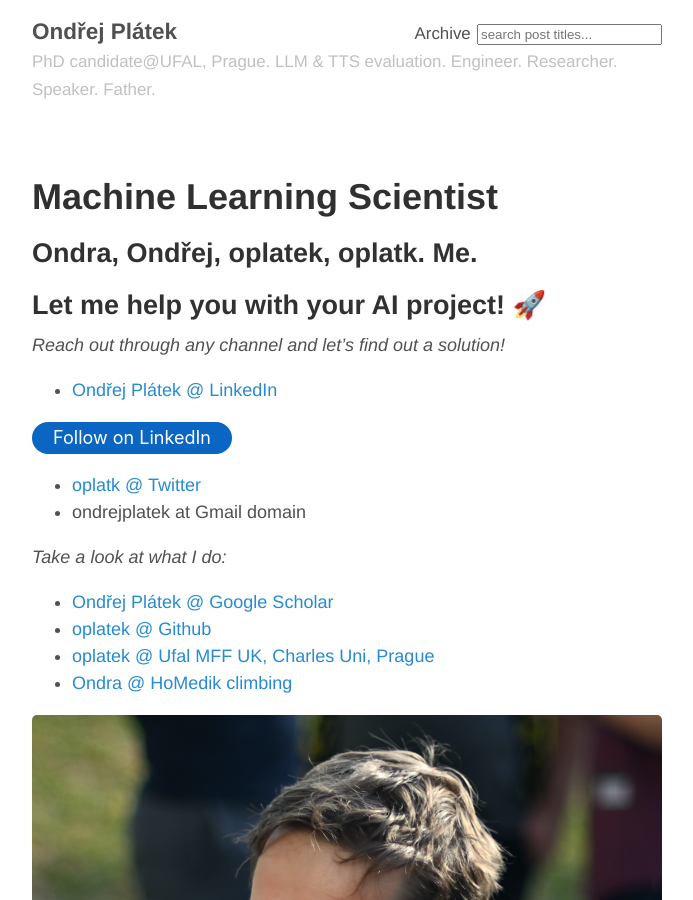
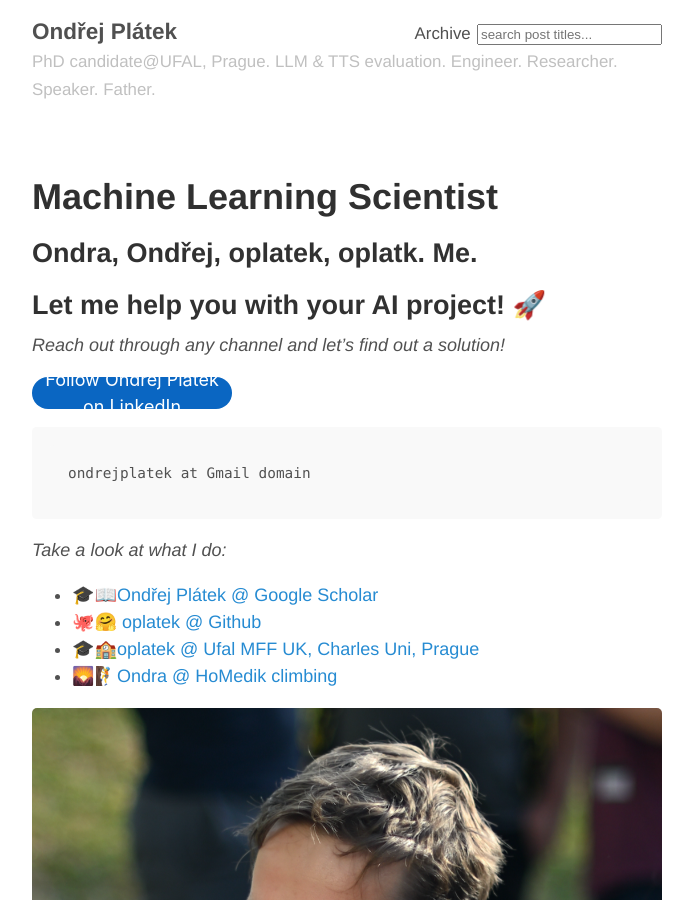
Before and after one commit to oplatek/oplatek.github.io, a Jekyll site: the page built from index.md, in a window 1280 px wide and 900 px high. Shown: the whole window, without its empty margins (293-986 px from the left). Built offline with Jekyll 4.4.1, drawn with Linux system fonts in a browser that asks for light colours.

Commit message:
emojis-and-linkedin

````diff
--- a/index.md
+++ b/index.md
@@ -9,9 +9,7 @@
 
 _Reach out through any channel and let's find out a solution!_
 
-* [Ondřej Plátek @ LinkedIn](https://cz.linkedin.com/in/ondrejplatek)
-<style>
-	.libutton {
+<style> .libutton {
 		display: flex;
 		flex-direction: column;
 		justify-content: center;
@@ -26,16 +24,17 @@
 		background-color: #0A66C2;
 		font-family: "SF Pro Text", Helvetica, sans-serif;
 	}
-</style>
-<a class="libutton" href="https://www.linkedin.com/comm/mynetwork/discovery-see-all?usecase=PEOPLE_FOLLOWS&followMember=ondrejplatek" target="_blank">Follow on LinkedIn</a>
-* [oplatk @ Twitter](https://twitter.com/oplatk)
-* ondrejplatek at Gmail domain
+</style><a class="libutton" href="https://www.linkedin.com/comm/mynetwork/discovery-see-all?usecase=PEOPLE_FOLLOWS&followMember=ondrejplatek" target="_blank">Follow Ondřej Plátek on LinkedIn</a>
+
+```
+ondrejplatek at Gmail domain
+```
 
 _Take a look at what I do:_
-* [Ondřej Plátek @ Google Scholar](https://scholar.google.com/citations?user=3rA1o9YAAAAJ&hl=en)
-* [oplatek @ Github](https://github.com/oplatek/)
-* [oplatek @ Ufal MFF UK, Charles Uni, Prague](https://ufal.mff.cuni.cz/ondrej-platek)
-* [Ondra @ HoMedik climbing](http://www.homedik.cz)
+* 🎓📖[Ondřej Plátek @ Google Scholar](https://scholar.google.com/citations?user=3rA1o9YAAAAJ&hl=en)
+* 🐙🤗 [oplatek @ Github](https://github.com/oplatek/)
+* 🎓🏫[oplatek @ Ufal MFF UK, Charles Uni, Prague](https://ufal.mff.cuni.cz/ondrej-platek)
+* 🌄🧗[Ondra @ HoMedik climbing](http://www.homedik.cz)
 
 <!-- ![Oplatek climbing on Czech Sandstone]({{ site.baseurl }}/public/oplatek-tisa.kocka1.jpg) -->
 ![Ondra at JSALT 2023. Photo by Martin Vana.]({{ site.baseurl }}/public/me_by_martin_vana_jsalt23_rectangle.png){: .align-left}
````
